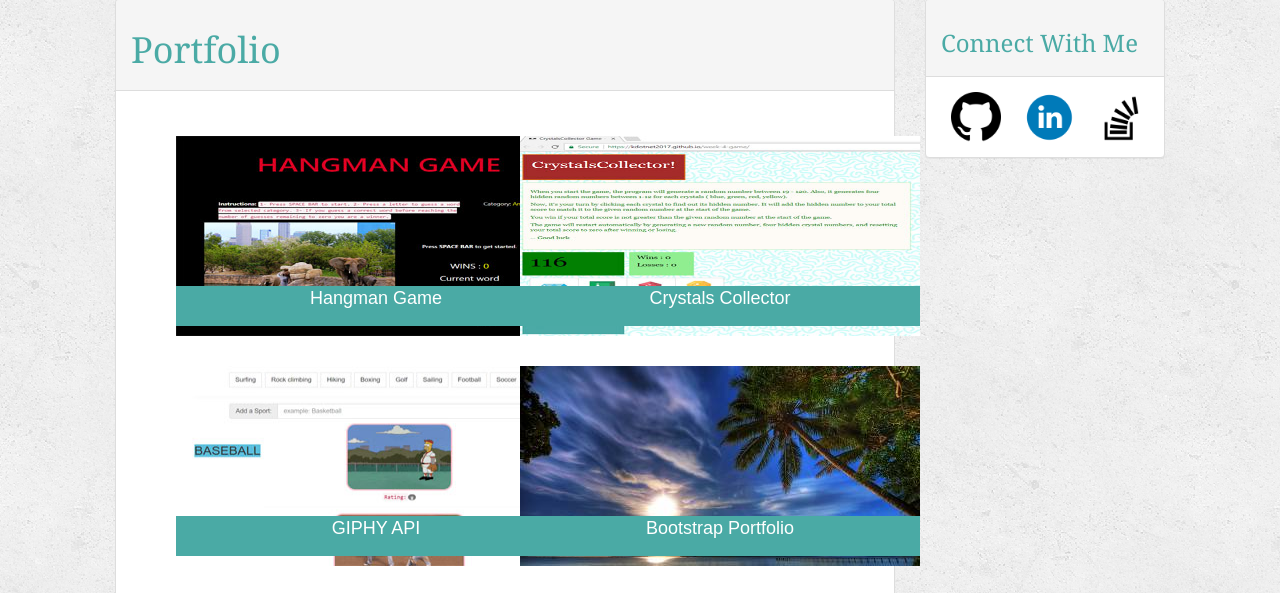
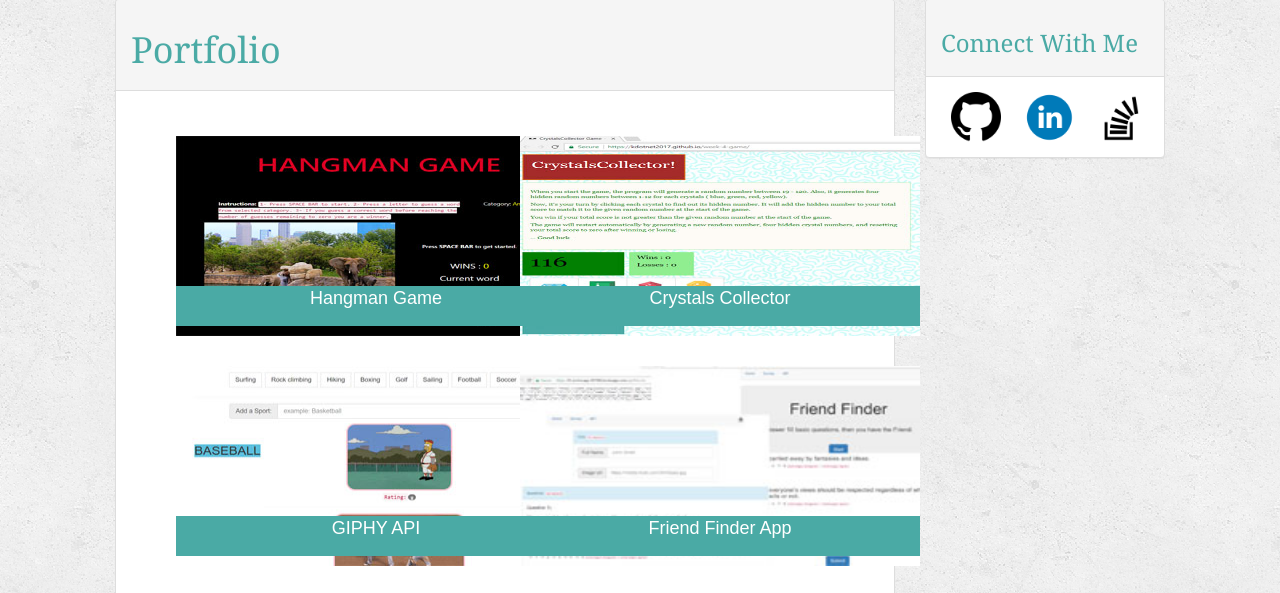
Before and after one commit to Kdotnet2017/Bootstrap-Portfolio, a plain HTML site: page portfolio.html in a window 1280 px wide. Shown: the part 73-666 px from the top of the page. Drawn offline with nearby package versions, Linux system fonts and the light colour scheme.

Commit message:
update portfolio

```diff
--- a/portfolio.html
+++ b/portfolio.html
@@ -63,9 +63,9 @@
                                 </a>
                             </div>
                             <div class="col-lg-6">
-                                <a href="https://kdotnet2017.github.io/Bootstrap-Portfolio/">
-                                    <img src="assets/images/General_01.jpg" alt="Portfolio" width="400" height="200">
-                                    <p class="myimgcaption">Bootstrap Portfolio</p>
+                                <a href="https://github.com/Kdotnet2017/FriendFinder">
+                                    <img src="assets/images/FriendFinderHW.jpg" alt="Portfolio" width="400" height="200">
+                                    <p class="myimgcaption">Friend Finder App</p>
                                 </a>
                             </div>
                         </div>
```
Also changed, not shown: assets/images/FriendFinderHW.jpg (added).
